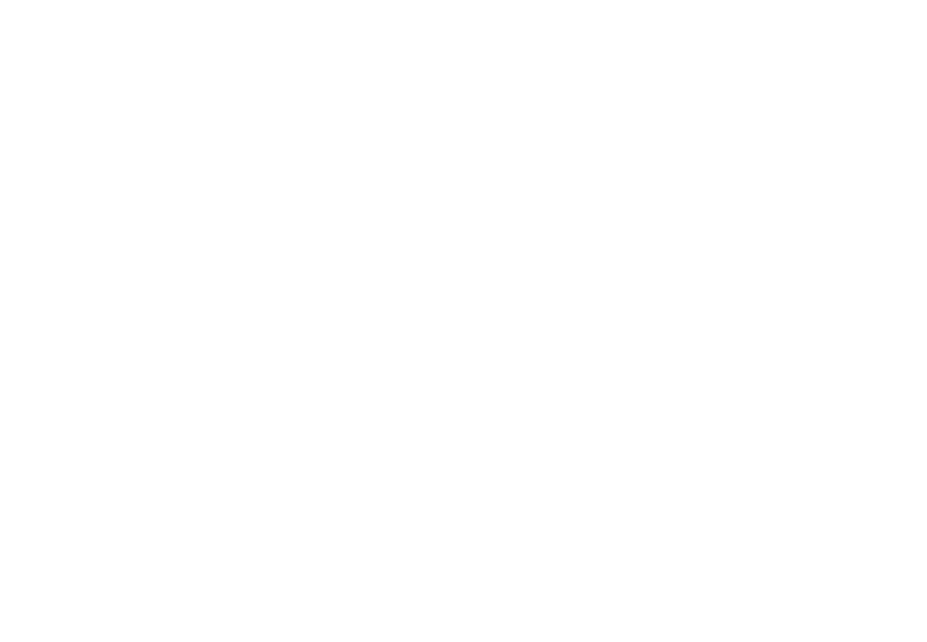
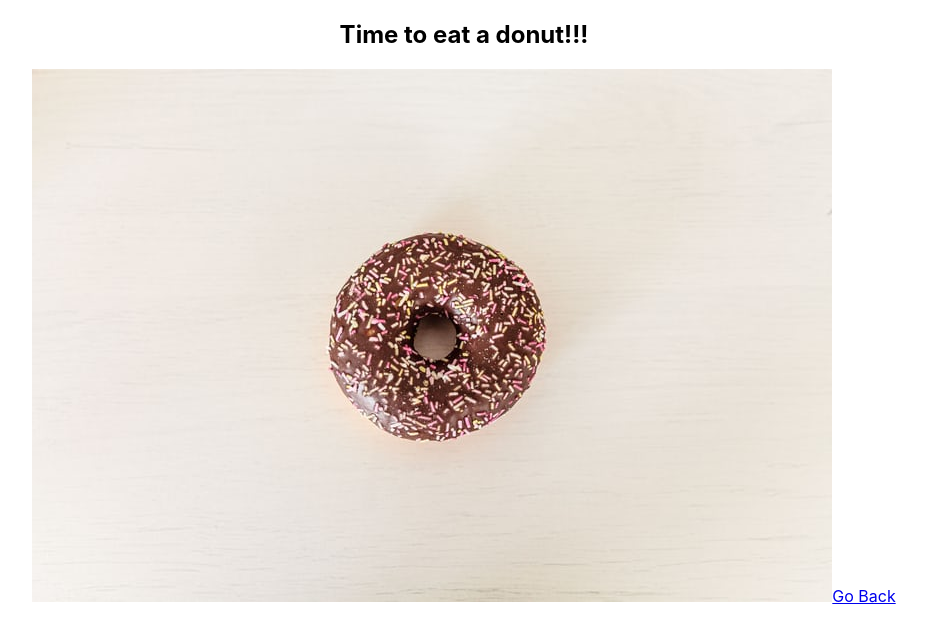
Before and after one commit to jlh040/react-router-intro, a React (Create React App) app: page /donut in a window 1280 px wide. Shown: the top 642 px of the page, without its empty margins (176-1103 px from the left). Built offline with nearby package versions, Linux system fonts and the light colour scheme.

Commit message:
changed the snickers component to a donut component

```diff
--- /dev/null
+++ b/src/Donut.js
@@ -0,0 +1,15 @@
+import React from 'react';
+import { Link } from 'react-router-dom';
+import donut from './donut.jpeg';
+
+const Donut = () => {
+  return (
+    <div>
+      <h2>Time to eat a donut!!!</h2>
+      <img src={donut} alt="donut on table" />
+      <Link to="/">Go Back</Link>
+    </div>
+  )
+};
+
+export default Donut;
--- a/src/VendingMachine.js
+++ b/src/VendingMachine.js
@@ -2,6 +2,7 @@
 import { BrowserRouter, Route, NavLink } from 'react-router-dom';
 import ChocolateBar from './ChocolateBar';
 import Skittles from './Skittles';
+import Donut from './Donut';
 
 const VendingMachine = () => {
   return (
@@ -11,7 +12,7 @@
           <nav>
             <NavLink exact to="/chocolatebar">Chocolate Bar</NavLink>
             <NavLink exact to="/skittles">Skittles</NavLink>
-            <NavLink exact to="/snickers">Snickers</NavLink>
+            <NavLink exact to="/donut">Donut</NavLink>
           </nav>
         </Route>
         <Route exact path="/chocolatebar">
@@ -20,9 +21,9 @@
         <Route exact path="/skittles">
           <Skittles />
         </Route>
-        {/* <Route exact path="/snickers">
-          <Snickers />
-        </Route> */}
+        <Route exact path="/donut">
+          <Donut />
+        </Route>
       </BrowserRouter>
     </div>
   )
```
Also changed, not shown: src/donut.jpeg (added).
